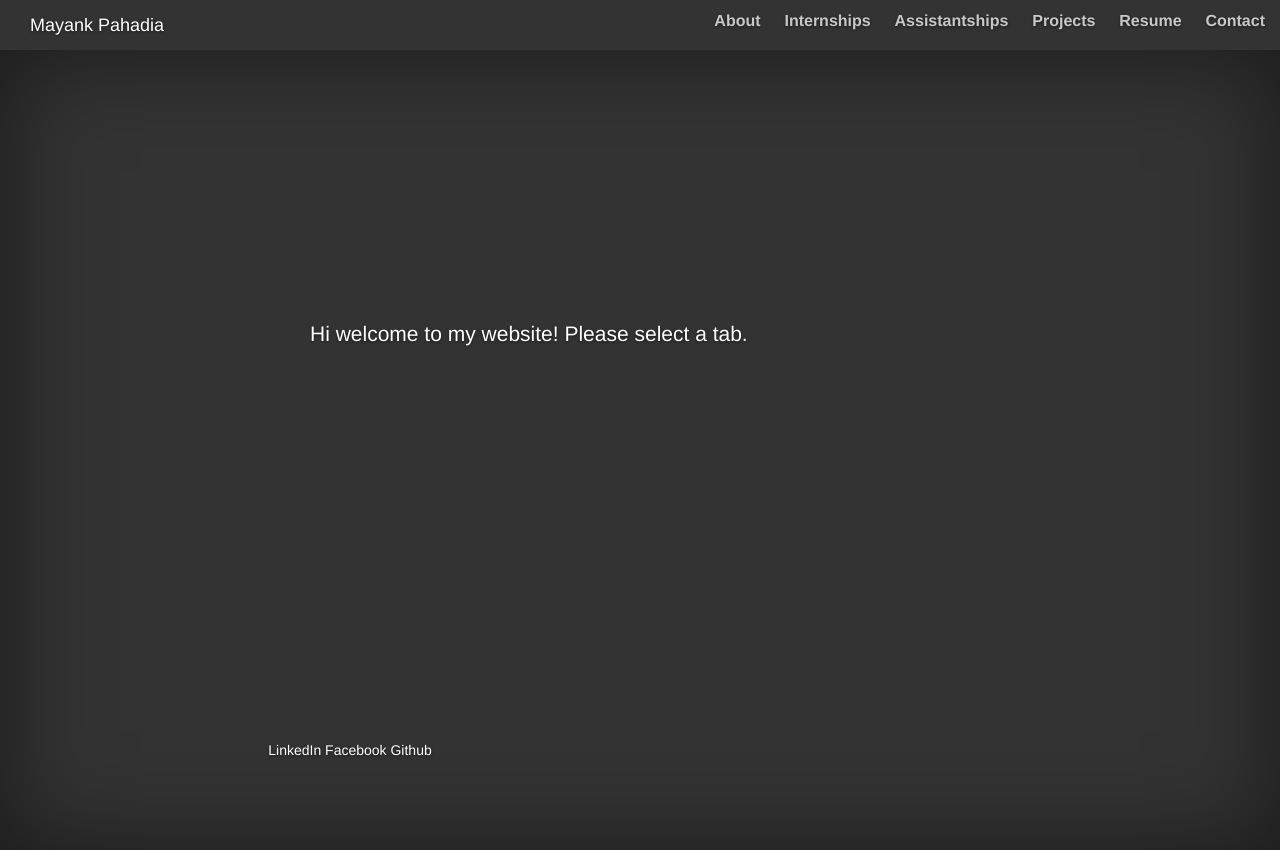
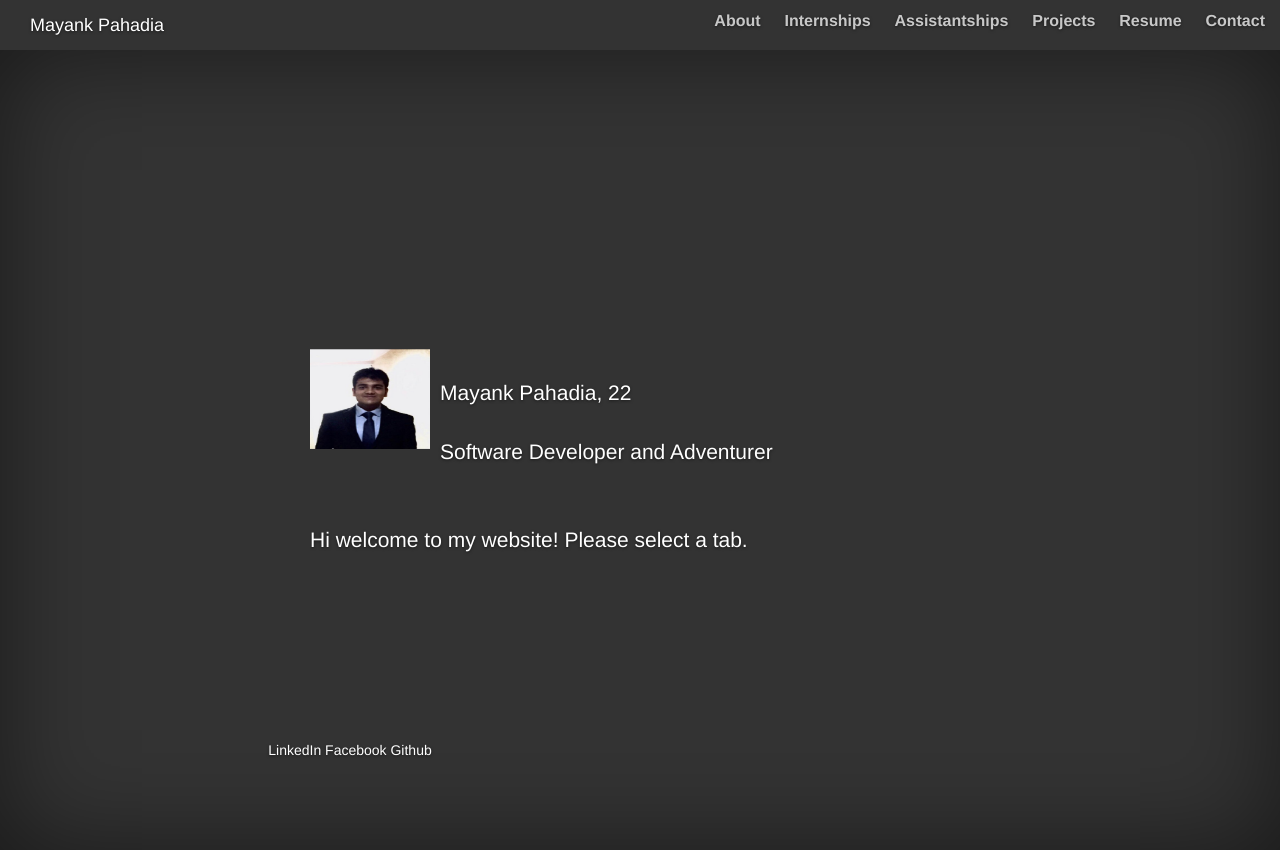
Before and after one commit to mayankpahadia1993/mayankpahadia1993.github.io, a plain HTML site: page index.html in a window 1280 px wide. Drawn offline with nearby package versions, Linux system fonts and the light colour scheme.

Commit message:
Changes to data folder and files

```diff
--- a/index.html
+++ b/index.html
@@ -61,11 +61,7 @@
           <div class="masthead clearfix">
             <div class="inner">
 
-              <h5 class="masthead-brand">
-                  <img id="coverPic" src="img/cover.jpeg" alt="<Cover Pic>" style="width:120px;height:100px;">
-                  Mayank Pahadia, 22<br/>
-                Software Developer and Adventurer<br/>
-              </h5>
+
 
 
 
@@ -94,6 +90,11 @@
             <h1 class="cover-heading" id="heading1"></h1>
 
             <div class="lead content" id="mainContent1">
+
+                <img id="coverPic" src="img/cover.jpeg" alt="<Cover Pic>" style="width:120px;height:100px;">
+                Mayank Pahadia, 22<br/>
+                Software Developer and Adventurer<br/>
+
               Hi welcome to my website! Please select a tab.
             </div>
             <!--
```
Also changed, not shown: data/about.txt, data/assistantships.txt, data/intern.txt, data/projects.txt.
